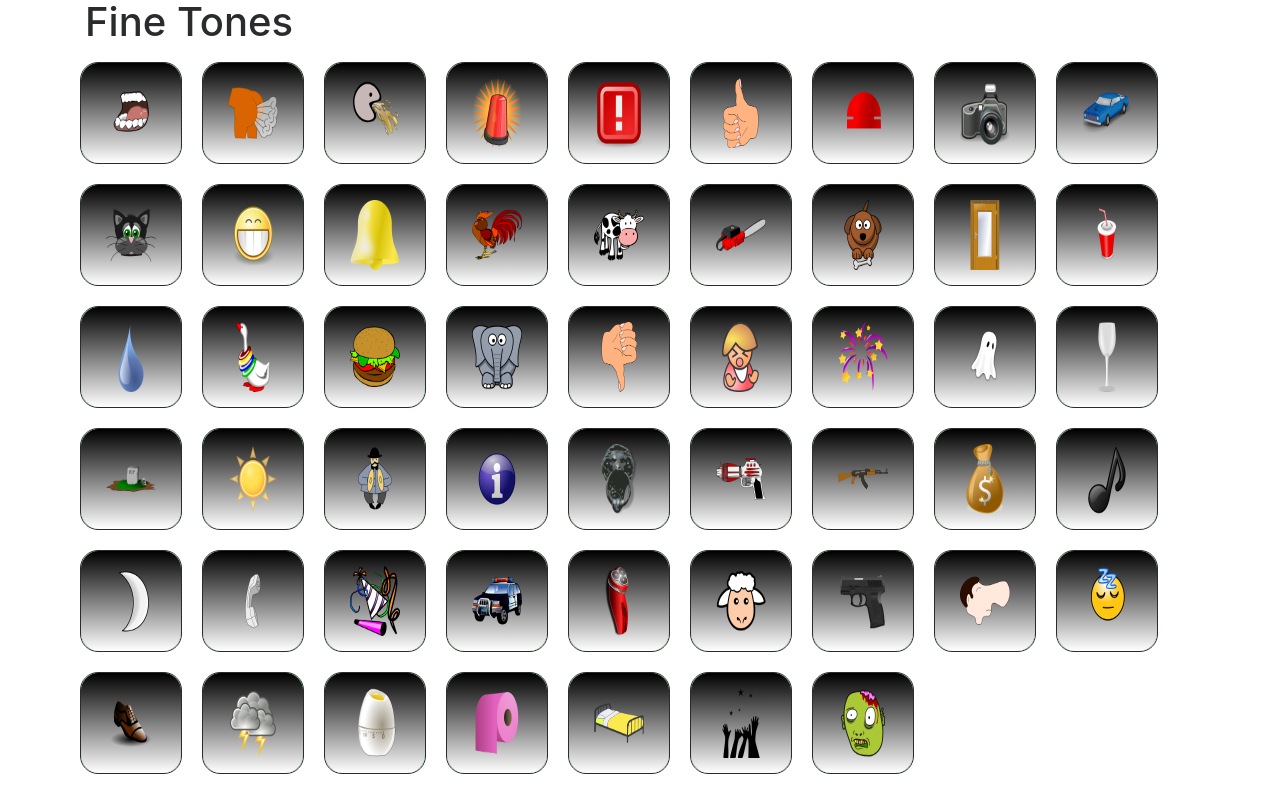
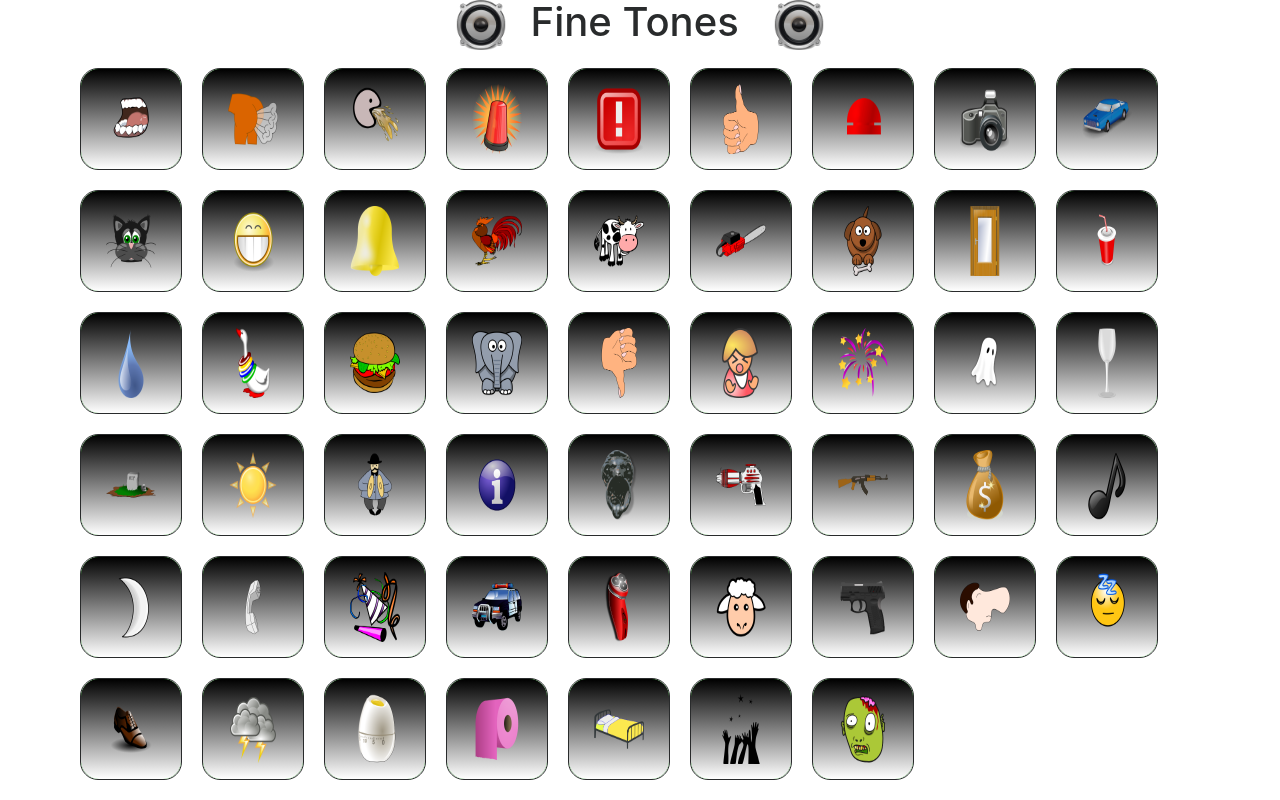
Before and after one commit to mulian/fine-tones, a website: page dest/index.html in a window 1280 px wide. Drawn offline with nearby package versions, Linux system fonts and the light colour scheme.

Commit message:
adjust head title, add icon

```diff
--- a/dest/index.html
+++ b/dest/index.html
@@ -48,6 +48,11 @@
       font-family: sans-serif;
       font-weight: 100;
     }
+    .titleIcon {
+      width: 50px;
+      margin-right: 25px;
+      margin-left: 25px;
+    }
   </style>
   <script src="index.js"></script>
   <script>
@@ -58,9 +63,13 @@
 </head>
 
 <body>
-
+  <center>
+    <h1>
+      <img src='icon.png' class='titleIcon'/>Fine Tones
+      <img src='icon.png' class='titleIcon'/>
+    </h1>
+  </center>
   <div class="container">
-    <h1>Fine Tones</h1>
     <div class="row" id='tones-container'>
     </div>
   </div>
```
Also changed, not shown: 1 other file.
